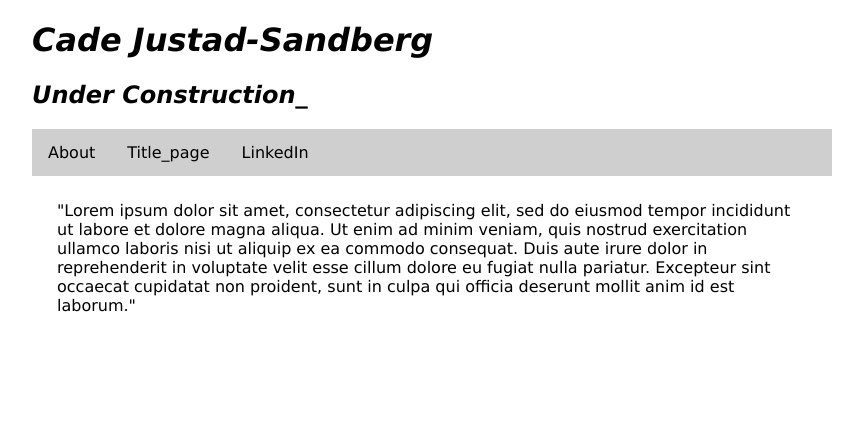
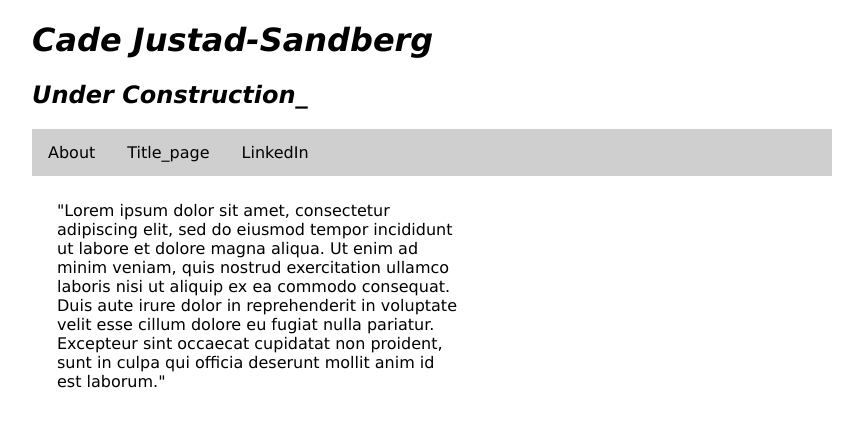
Before and after one commit to cadejs/cadejs.github.io, a Jekyll site: the page titlepage/index.html, which Jekyll copies as it is, in a window 1280 px wide. Shown: the top 427 px of the page, without its empty margins (208-1071 px from the left). Built offline with Jekyll 4.4.1, drawn with Linux system fonts in a browser that asks for light colours.

Commit message:
adjusting center width

```diff
--- a/css/default.css
+++ b/css/default.css
@@ -1,6 +1,5 @@
 @charset "UTF-8";
 /* default.css for Person Website */
-
 
 
 body {
@@ -76,6 +75,7 @@ h2 {
 
 .center {
 	margin: 25px;
+	width:400px
 }
 
 footer {
```
